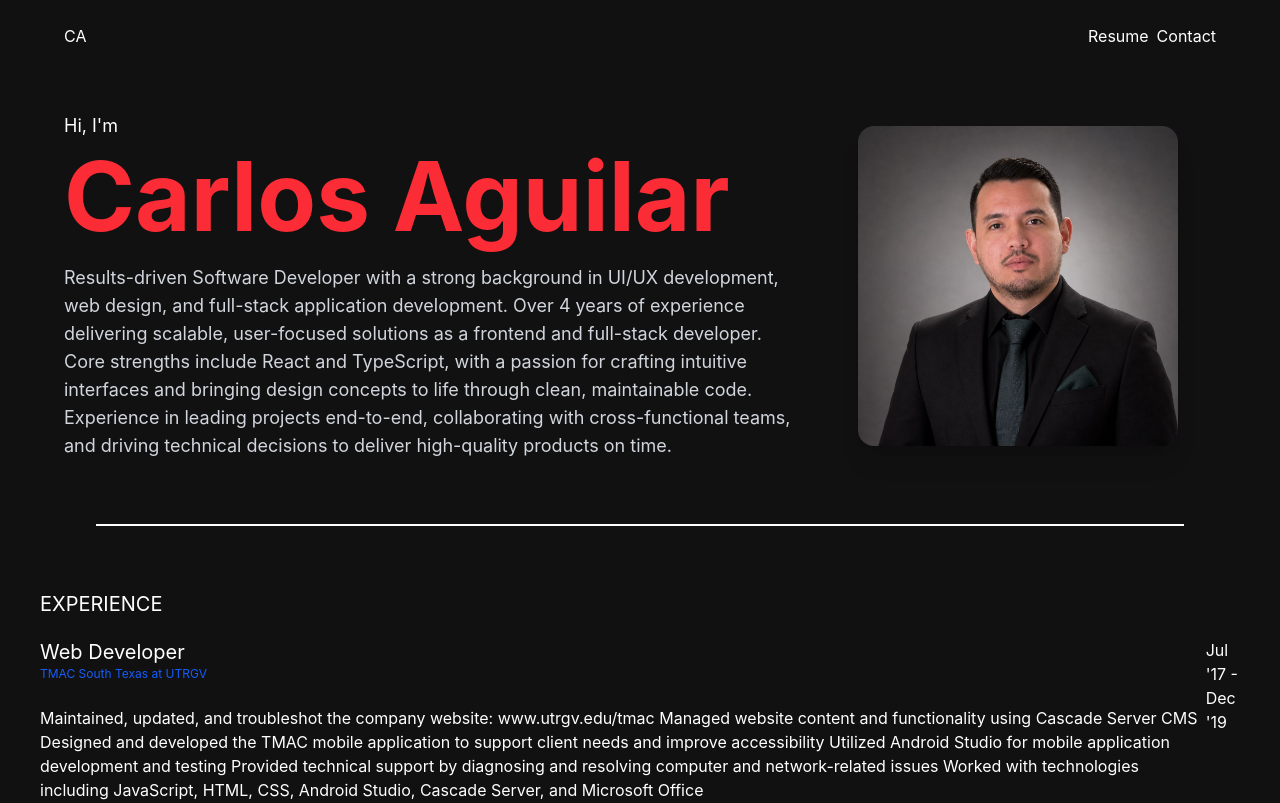
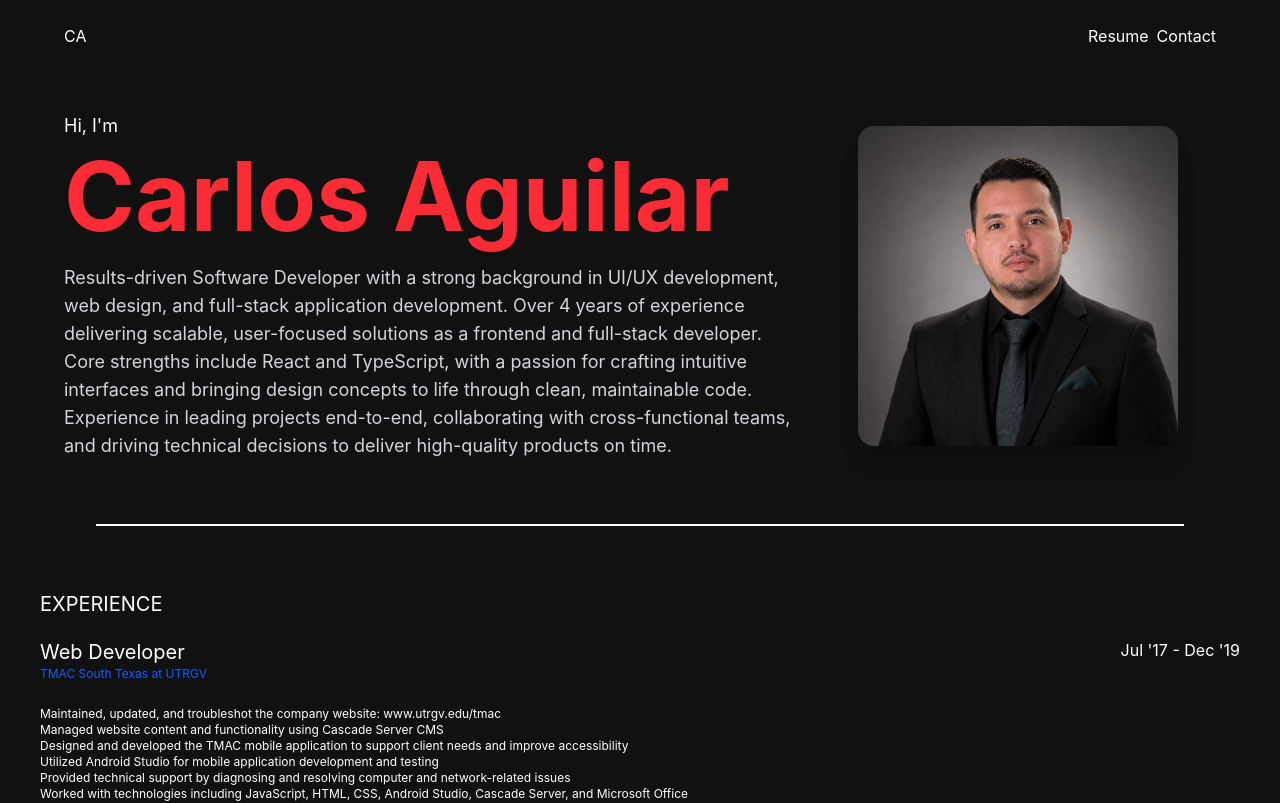
Before and after one commit to carlos-3196/my_portfolio, a React (Vite) app: page / in a window 1280 px wide. Shown: the top 803 px of the page. Built offline with nearby package versions, Linux system fonts and the light colour scheme.

Commit message:
added utrgv experience summary

```diff
--- a/src/App.css
+++ b/src/App.css
@@ -21,6 +21,10 @@
     display: flex;
     justify-content: space-between;
   }
+
+  ul {
+    margin: 0px;
+  }
 }
 
 hr {
--- a/src/App.tsx
+++ b/src/App.tsx
@@ -90,19 +90,19 @@ function App() {
               <p className='text-xl'>Web Developer</p>
               <p className='text-xs text-blue-600'>TMAC South Texas at UTRGV</p>
               <br />
-              <ul>
-                Maintained, updated, and troubleshot the company website: www.utrgv.edu/tmac
-                Managed website content and functionality using Cascade Server CMS
-                Designed and developed the TMAC mobile application to support client needs and improve accessibility
-                Utilized Android Studio for mobile application development and testing
-                Provided technical support by diagnosing and resolving computer and network-related issues
-                Worked with technologies including JavaScript, HTML, CSS, Android Studio, Cascade Server, and Microsoft Office
-              </ul>
             </div>
             <div>
               <p>Jul '17 - Dec '19</p>
             </div>
           </div>
+          <ul className='text-xs'>
+            <li>Maintained, updated, and troubleshot the company website: www.utrgv.edu/tmac</li>
+            <li>Managed website content and functionality using Cascade Server CMS</li>
+            <li>Designed and developed the TMAC mobile application to support client needs and improve accessibility</li>
+            <li>Utilized Android Studio for mobile application development and testing</li>
+            <li>Provided technical support by diagnosing and resolving computer and network-related issues</li>
+            <li>Worked with technologies including JavaScript, HTML, CSS, Android Studio, Cascade Server, and Microsoft Office</li>
+          </ul>
           <div>
             <div>
               <p className='text-xl'>Software Developer (Remote)</p>
```
